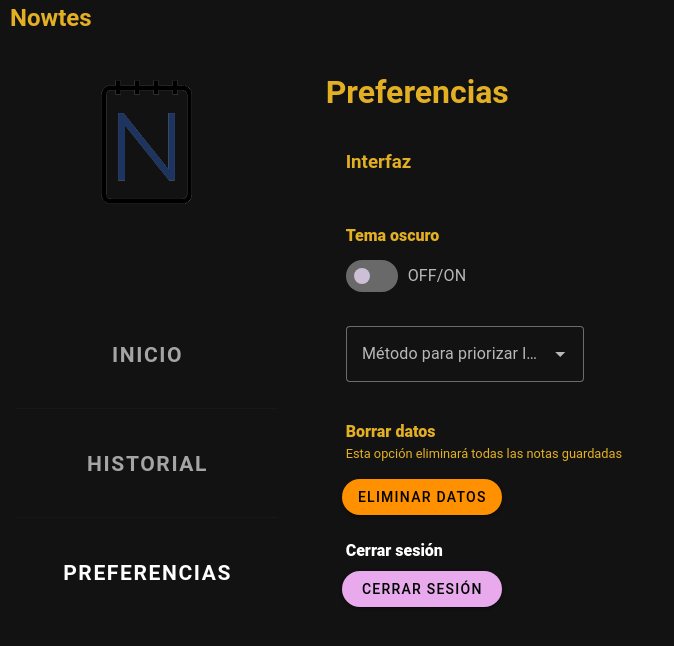
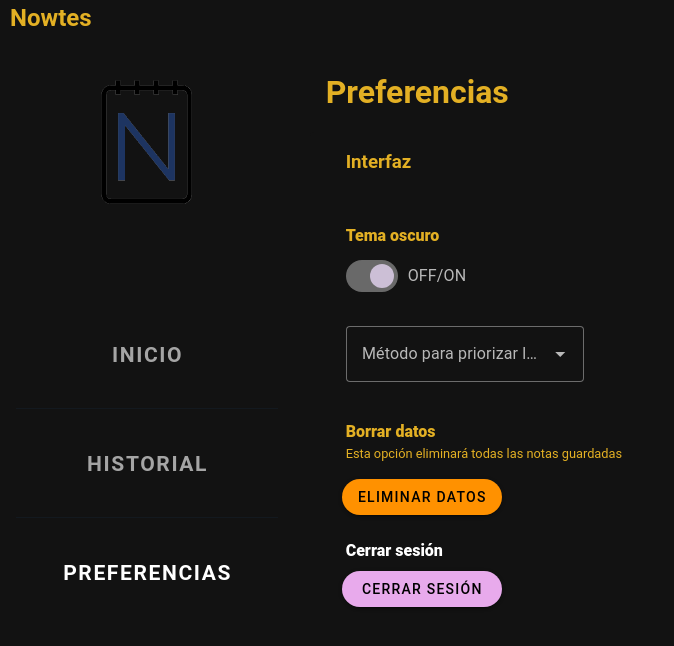
Before and after one commit to ManzaneroFredy/Nowtes, a Vue app: page /dashboard in a window 1280 px wide. Both pictures are taken after a click on the button "PREFERENCIAS". Shown: the top 646 px of the page, without its empty margins (0-674 px from the left). Built offline with nearby package versions, Linux system fonts and the light colour scheme.

Commit message:
feat: :sparkles: Dark mode toggle was implemented
Dark mode was implemented using the toggle in the preferences view

```diff
--- a/src/components/SettingsComponent.vue
+++ b/src/components/SettingsComponent.vue
@@ -13,7 +13,8 @@
         class="ml-9"
         inset
         label="OFF/ON"
-        @click="toggleTheme"
+        v-model="darkModeStatus"
+        @update:model-value="toggleTheme"
       ></v-switch>
       <v-select
         class="w-25 ml-9"
@@ -37,13 +38,21 @@
 </template>
 
 <script lang="ts" setup>
+import { onMounted, ref } from "vue";
 import { useTheme } from "vuetify";
 
+let darkModeStatus = ref(false);
 const theme = useTheme();
 
 function toggleTheme() {
-  theme.global.name = theme.global.current.dark ? "light" : "dark";
+  theme.global.name.value = darkModeStatus.value
+    ? "myCustomDarkTheme"
+    : "myCustomLightTheme";
 }
+
+onMounted(() => {
+  darkModeStatus.value = theme.global.current.value.dark;
+});
 </script>
 
 <style lang="scss" scoped>
--- a/src/main.ts
+++ b/src/main.ts
@@ -9,7 +9,7 @@ import router from "./router";
 import { aliases, mdi } from "vuetify/iconsets/mdi";
 import "reflect-metadata";
 
-const myCustomLightTheme: ThemeDefinition = {
+export const myCustomLightTheme: ThemeDefinition = {
   dark: false,
   colors: {
     background: "#FFFFFF",
@@ -25,7 +25,7 @@ const myCustomLightTheme: ThemeDefinition = {
   },
 };
 
-const myCustomDarkTheme: ThemeDefinition = {
+export const myCustomDarkTheme: ThemeDefinition = {
   dark: true,
   colors: {
     background: "#121212",
```
